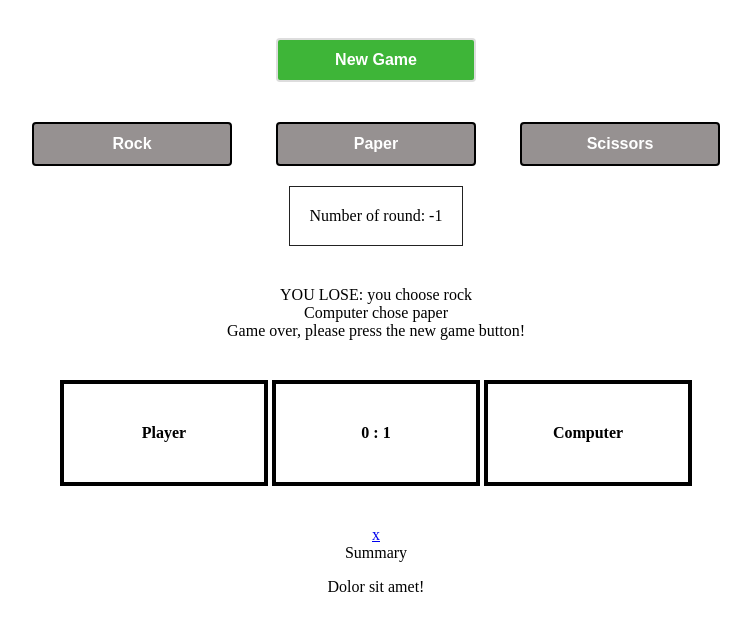
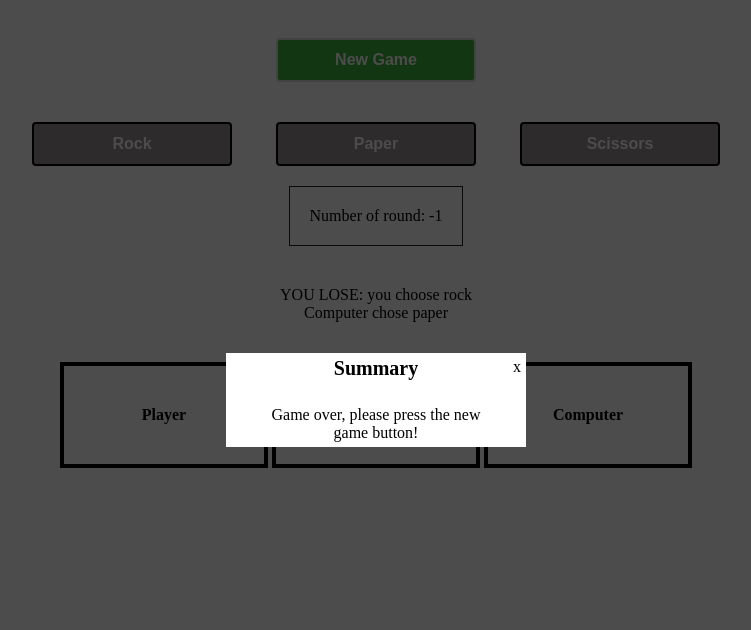
Before and after one commit to m4r1usz1989/game, a website: page index.html in a window 1280 px wide. Both pictures are taken after a click on the button "Rock". Shown: the whole page, without its empty margins (264-1015 px from the left). Drawn offline with Linux system fonts and the light colour scheme.

Commit message:
adding a modal witch the results of the game

```diff
--- a/index.html
+++ b/index.html
@@ -26,7 +26,7 @@
     <a href="#" class="close">x</a>
     <header>Summary</header>
     <div class="content">
-      <p>Dolor sit amet!</p>
+      <div id="endResults"></div>
     </div>
   </div>
 </div>
--- a/js/index.js
+++ b/js/index.js
@@ -38,20 +38,24 @@ function replace(movement) {
 
 function wonLose(numberGames) {
   if (params.numberGames == 0 && params.playerResults > params.computerResults) {
-  output.innerHTML = 'YOU WON THE ENTIRE GAME!!! <br>' + 'you choose ' + replace(params.playerPick) + '<br>' + 'computer choose ' + replace(params.computerPick);
+    showModal();
+  endResults.innerHTML = 'YOU WON THE ENTIRE GAME!!! <br>' + 'you choose ' + replace(params.playerPick) + '<br>' + 'computer choose ' + replace(params.computerPick);
   }
   else if (params.numberGames == 0 && params.playerResults < params.computerResults) {
-  output.innerHTML = 'YOU LOSE. COMPUTER WON THE ENTIRE GAME!!! <br>' + 'you choose ' + replace(params.playerPick) + '<br>' + 'computer choose ' + replace(params.computerPick);;
+    showModal();
+  endResults.innerHTML = 'YOU LOSE. COMPUTER WON THE ENTIRE GAME!!! <br>' + 'you choose ' + replace(params.playerPick) + '<br>' + 'computer choose ' + replace(params.computerPick);;
   }
   else if (params.numberGames == 0 && params.playerResults == params.computerResults) {
-  output.innerHTML = 'DRAW!!! <br>' + 'you choose ' + replace(params.playerPick) + '<br>' + 'computer choose ' + replace(params.computerPick);;
+    showModal();
+  endResults.innerHTML = 'DRAW!!! <br>' + 'you choose ' + replace(params.playerPick) + '<br>' + 'computer choose ' + replace(params.computerPick);;
   }
 }
 
 // funkcja sprawdzająca czy dalsza gra jest możliwa
 function continueGame() {
   if (params.numberGames <= 0) {
-    output.innerHTML += '<br>Game over, please press the new game button!';
+    showModal();
+    endResults.innerHTML += '<br>Game over, please press the new game button!';
     rock.disabled = true;
     paper.disabled = true;
     scissors.disabled = true;
@@ -105,3 +109,40 @@ newGame.addEventListener('click', function() {
     games.innerHTML = 'Enter the number of games';
   }
 })
+
+// modals
+function modalClassRemove() {
+    var modals = document.querySelectorAll('.modal');
+    for(var i = 0; i < modals.length; i++) {
+      modals[i].classList.remove('show');
+    }
+  };
+
+ function showModal() {
+  var modals = document.querySelectorAll('.modal');
+  for(var i = 0; i < modals.length; i++) {
+    modals[i].classList.add('show');
+  }
+  document.querySelector('.overlay').classList.add('show');
+ }
+
+  var hideModal = function(event){
+    event.preventDefault();
+    document.querySelector('#modal-overlay').classList.remove('show');
+  };
+
+  var closeButtons = document.querySelectorAll('.modal .close');
+
+  for(var i = 0; i < closeButtons.length; i++){
+    closeButtons[i].addEventListener('click', hideModal);
+  }
+
+  document.querySelector('#modal-overlay').addEventListener('click', hideModal);
+
+  var modals = document.querySelectorAll('.modal');
+
+  for(var i = 0; i < modals.length; i++){
+    modals[i].addEventListener('click', function(event){
+      event.stopPropagation();
+    });
+  }
--- a/sass/style.scss
+++ b/sass/style.scss
@@ -60,3 +60,53 @@ button {
   border: 1px #222 solid;
   display: inline-block;
 }
+
+.overlay {
+  display: none;
+  position: fixed;
+  top: 0;
+  left: 0;
+  width: 100%;
+  height: 100%;
+  background: rgba(0, 0, 0, 0.7);
+
+  &.show {
+    display: block;
+  }
+}
+
+.modal {
+  display: none;
+  background: #fff;
+  width: 300px;
+  position: absolute;
+  top: 50%;
+  left: 50%;
+  transform: translate3d(-50%, -50%, 0);
+
+  &.show {
+    display: block;
+  }
+
+  .close {
+    position: absolute;
+    right: 0;
+    top: 0;
+    padding: 5px;
+    color: #000;
+    text-decoration: none;
+  }
+
+  header {
+    font-size: 20px;
+    line-height: 30px;
+    min-height: 30px;
+    font-weight: bold;
+    padding: 0 30px;
+  }
+
+  .content {
+    min-height: 30px;
+    padding: 5px 30px;
+  }
+}
```
Also changed, not shown: css/style.css.
